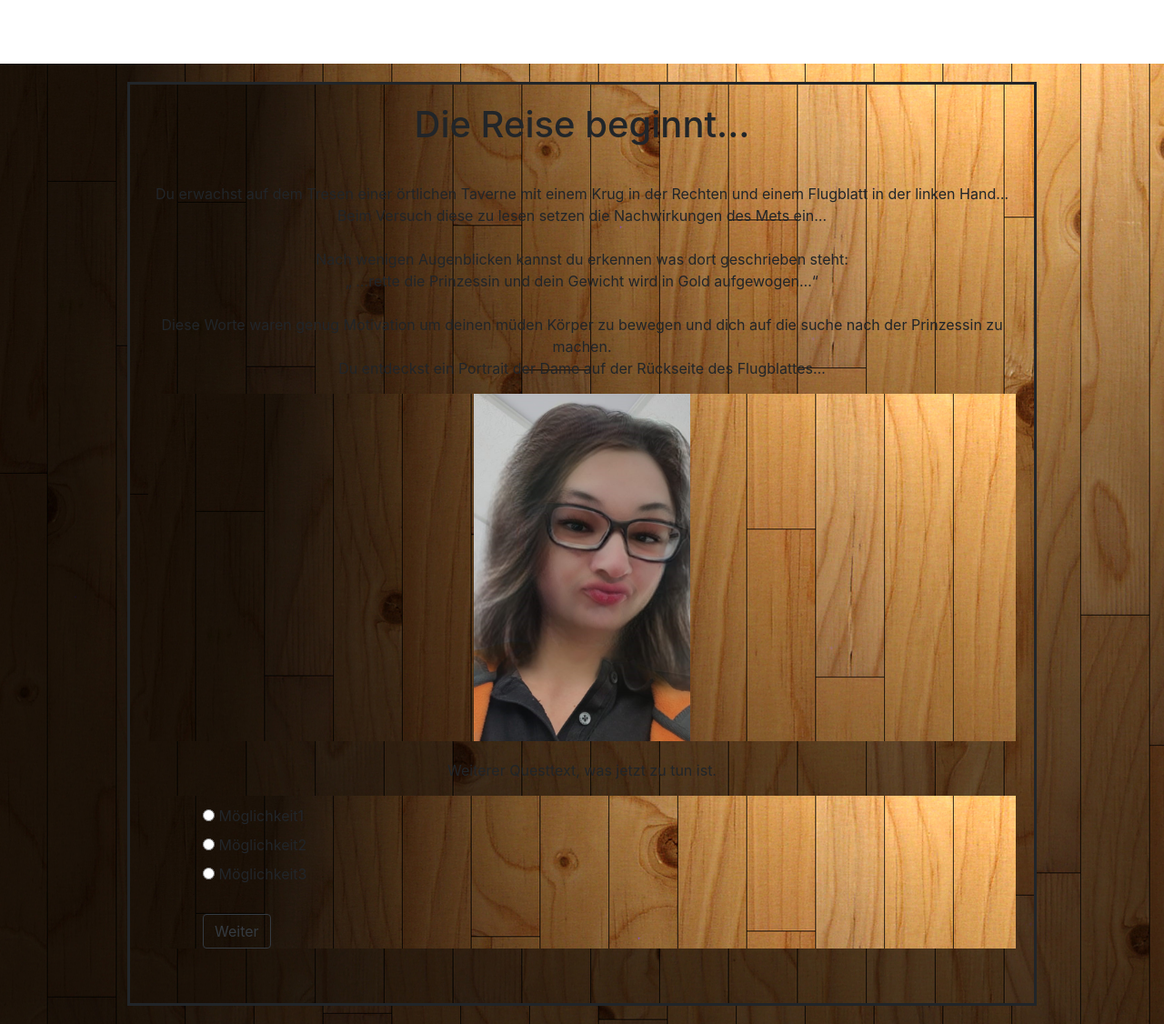
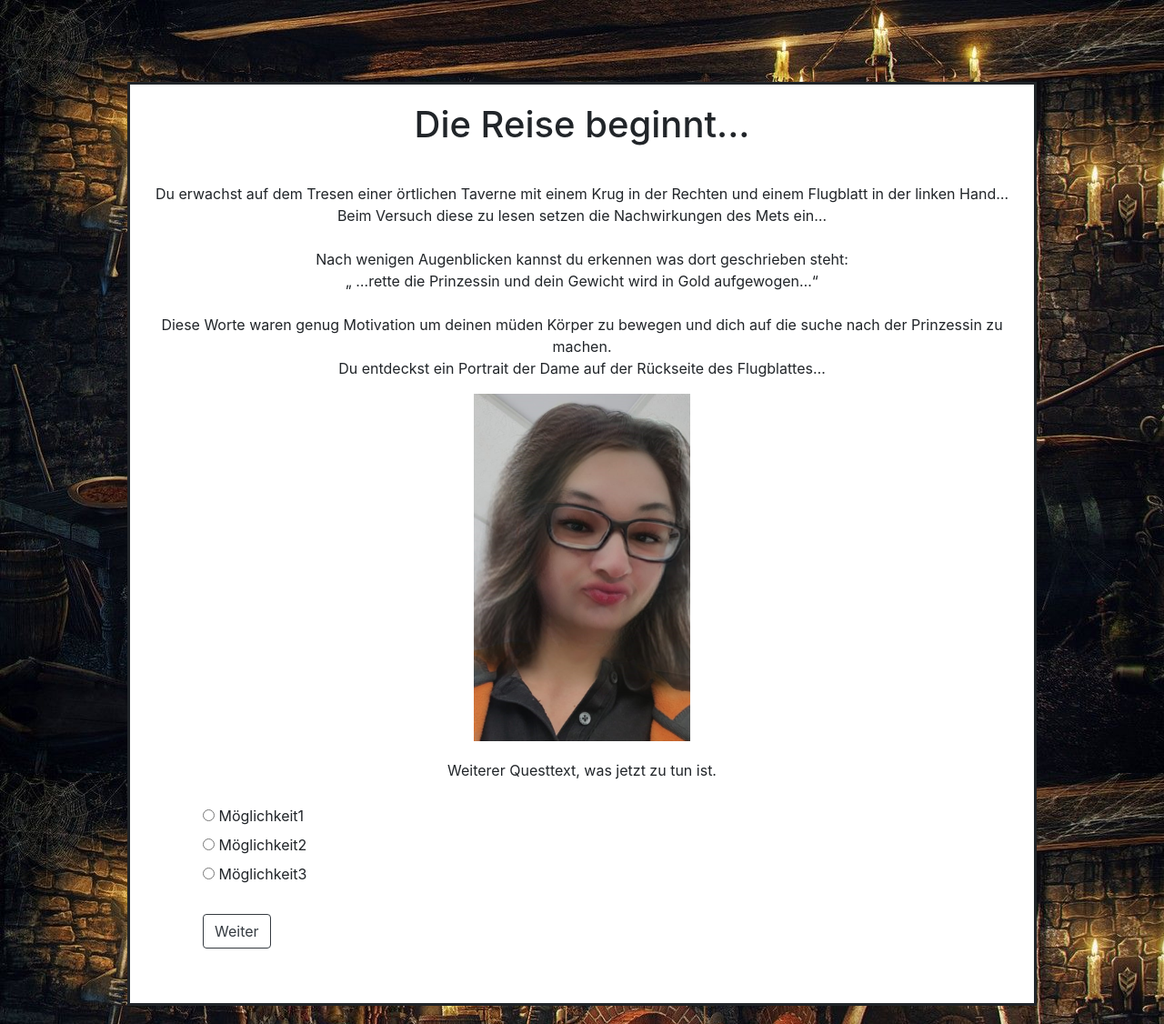
Before and after one commit to Apokryphia/text_adventure, a Flask app: page /start in a window 1280 px wide. Shown: the part 56-1182 px from the top of the page at 91% size. Run offline with Flask 2, Linux system fonts and the light colour scheme; some libraries are stand-ins or nearby versions.

Commit message:
modified styles, base, start. Took container out of base and placed it in each file

```diff
--- a/static/styles.css
+++ b/static/styles.css
@@ -5,21 +5,20 @@
 
 /* Base page */
 
-.nav-margin-bottom {
-    margin: 0 0 70px;
-}
+/* Index Page */
 
-/* Index Page */
+/* Start Page */
 
 /* Standart Layout */
 
 #container {
+    padding: 70px 0 0;
     text-align: center;
 }
 
 .quest-box {
+    background: white;
     display: inline-block;
-    background color: white;
     border: solid;
     margin: 20px;
     padding: 20px;
--- a/templates/base.html
+++ b/templates/base.html
@@ -12,11 +12,9 @@
         <a class="navbar-brand" href="/">Starte dein Abenteuer neu</a>
     </nav>
 
-    <div id="container">
     {% block content %}
 
     {% endblock %}
-    </div>
 
 </body>
 </html>
--- a/templates/start.html
+++ b/templates/start.html
@@ -2,9 +2,10 @@
 
 {% block content %}
 
-<style>div { background-image: url('static/wood.jpg'); }</style>
+<div id="container" style="background-image: url('static/tavern.jpg')" >
 
     <div class="quest-box">
+
         <h1>Die Reise beginnt...</h1>
 
 
@@ -38,7 +39,7 @@
 
 
         </div>
-
+</div>
 
 
 {% endblock %}
```
Lines whose indentation alone changed are shown as unchanged.
